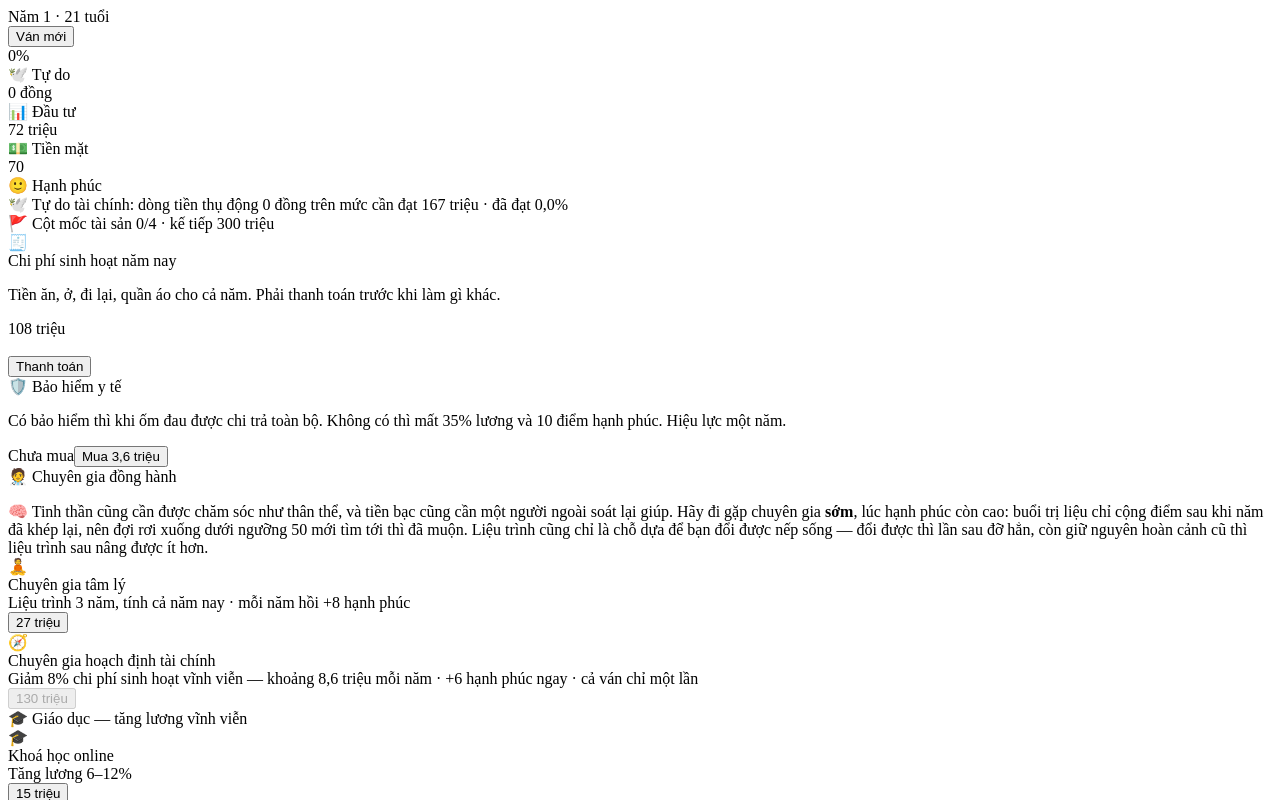
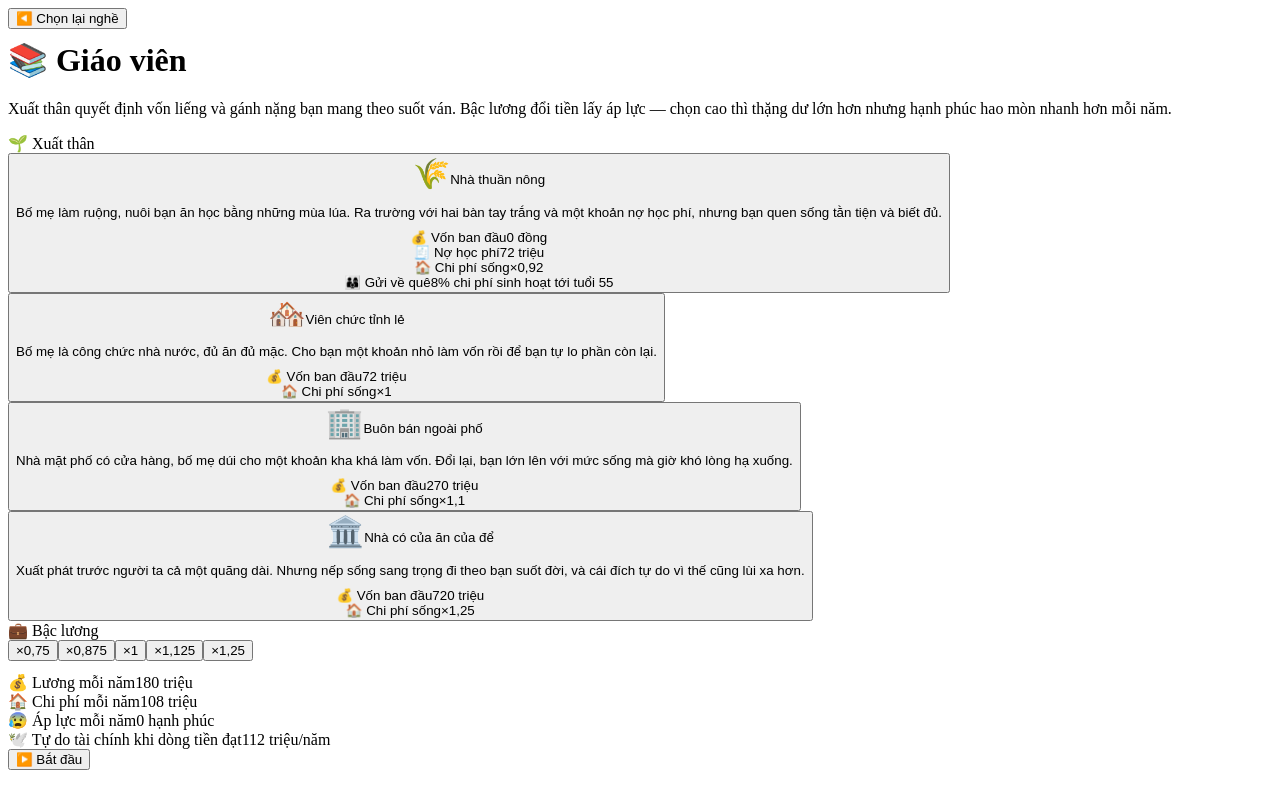
Before and after one commit to thonguyen189/cashflow, a React (Vite) app: page / in a window 1280 px wide. Both pictures are taken after a click on the button 237 px from the left and 289 px from the top of the page. Shown: the top 800 px of the page. Built offline with nearby package versions, Linux system fonts and the light colour scheme; the HTML template or start-up script is replaced by a standard one.

Commit message:
v1.6 buoc 4: man chon nghe hai buoc va so sach giai thich he so chi phi

```diff
--- a/src/App.tsx
+++ b/src/App.tsx
@@ -11,7 +11,7 @@ import {
 } from './game/engine'
 import { dinhDangTien } from './game/format'
 import { luuVan, taiVan, xoaVan } from './game/luu'
-import type { Action, GameState } from './game/types'
+import type { Action, GameState, ThietLapNhanVat } from './game/types'
 import ChonNghe from './ui/ChonNghe'
 import Hud from './ui/Hud'
 import KetThucModal from './ui/KetThucModal'
@@ -42,9 +42,9 @@ export default function App() {
     setState((s) => (s ? reducer(s, a) : s))
   }, [])
 
-  const batDau = (ngheId: string) => {
+  const batDau = (ngheId: string, thietLap: ThietLapNhanVat) => {
     setTab('trangChu')
-    setState(taoGameMoi(ngheId))
+    setState(taoGameMoi(ngheId, undefined, thietLap))
   }
 
   const veManChon = () => {
--- a/src/game/config.ts
+++ b/src/game/config.ts
@@ -365,7 +365,7 @@ export const CONFIG = {
   soDiemGiaQuaKhu: 9,
 
   /** ---------- Lưu ván ---------- */
-  luuKey: 'dong-tien-luu-v1-5',
+  luuKey: 'dong-tien-luu-v1-6',
 } as const
 
 export type Config = typeof CONFIG
--- a/src/game/engine.ts
+++ b/src/game/engine.ts
@@ -185,15 +185,21 @@ export function tienDoTuDo(s: GameState): number {
 }
 
 /**
- * Nghĩa vụ của năm đầu tiên, tính thẳng từ định nghĩa nghề.
- * Màn chọn nghề cần con số này trước khi có ván nào tồn tại.
- */
-export function nghiaVuNamDau(nghe: Nghe): Tien {
-  const canCu = Math.max(
-    nghe.luong,
-    nghe.chiPhi * CONFIG.cotTruyen.baoHiemToiThieuTheoChiPhi,
+ * Nghĩa vụ của năm đầu tiên, dùng cho màn chọn nghề. Nhận thiết lập nhân vật để
+ * con số "tự do tài chính khi dòng tiền đạt" hiện đúng ngay lúc người chơi còn
+ * đang cân nhắc — đó chính là lúc thông tin ấy có giá trị nhất.
+ */
+export function nghiaVuNamDau(
+  nghe: Nghe,
+  xuatThan: XuatThan = XUAT_THAN[1]!,
+  heSoLuongKhoiDiem = 1,
+): Tien {
+  const chiPhi = Math.round(
+    nghe.chiPhi * tinhHeSoChiPhi(false, [], 1, xuatThan, heSoLuongKhoiDiem),
   )
-  return nghe.chiPhi + Math.round(canCu * CONFIG.baoHiemTyLeLuong)
+  const luong = Math.round(nghe.luong * heSoLuongKhoiDiem)
+  const canCu = Math.max(luong, chiPhi * CONFIG.cotTruyen.baoHiemToiThieuTheoChiPhi)
+  return chiPhi + Math.round(canCu * CONFIG.baoHiemTyLeLuong)
 }
 
 /* ---------- Cột mốc tài sản ---------- */
--- a/src/game/luu.ts
+++ b/src/game/luu.ts
@@ -8,6 +8,7 @@ const KHOA_LUU_CU = [
   'dong-tien-luu-v1-2',
   'dong-tien-luu-v1-3',
   'dong-tien-luu-v1-4',
+  'dong-tien-luu-v1-5',
 ]
 
 /** Tự động lưu ván đang chơi vào localStorage. */
@@ -38,6 +39,10 @@ export function taiVan(): GameState | null {
     // Thiếu cờ này thì `daToiUuChiPhi` trả `undefined`, giới hạn "cả ván một lần"
     // của gói hoạch định tài chính biến mất mà không có dấu hiệu gì trên màn hình
     if (typeof s.daThueChuyenGiaTaiChinh !== 'boolean') return null
+    // trường của bản v1.6: ván v1.5 không có `heSoLuongKhoiDiem` nên mọi phép
+    // nhân chi phí và áp lực hạnh phúc sẽ ra NaN ngay năm đầu tiên
+    if (typeof s.heSoLuongKhoiDiem !== 'number') return null
+    if (!s.xuatThanId) return null
     return s
   } catch {
     return null
--- a/src/styles.css
+++ b/src/styles.css
@@ -528,3 +528,9 @@ table.bang th:first-child {
   font-weight: 600;
   color: var(--chu-mo);
 }
+
+/* ---------- v1.6: bước 2 màn chọn nghề — xuất thân đang chọn ---------- */
+.the-nghe-chon {
+  border-color: var(--vang);
+  box-shadow: 0 0 0 1px var(--vang);
+}
--- a/src/ui/ChonNghe.tsx
+++ b/src/ui/ChonNghe.tsx
@@ -1,9 +1,20 @@
+import { useState } from 'react'
 import { CONFIG } from '../game/config'
-import { NGHE, timUocNguyen } from '../game/content'
-import { mocTaiSanCuaNghe, nghiaVuNamDau } from '../game/engine'
+import { NGHE, XUAT_THAN, timNghe, timUocNguyen, timXuatThan } from '../game/content'
+import { mocTaiSanCuaNghe, nghiaVuNamDau, tinhHeSoChiPhi } from '../game/engine'
 import { dinhDangTien } from '../game/format'
+import type { ThietLapNhanVat, XuatThanId } from '../game/types'
 
-export default function ChonNghe({ onChon }: { onChon: (ngheId: string) => void }) {
+export default function ChonNghe({
+  onChon,
+}: {
+  onChon: (ngheId: string, thietLap: ThietLapNhanVat) => void
+}) {
+  const [ngheDaChon, setNgheDaChon] = useState<string | null>(null)
+  const [xuatThanId, setXuatThanId] = useState<XuatThanId>('vienChuc')
+  const [bacLuong, setBacLuong] = useState<number>(1)
+
+  if (ngheDaChon === null) {
     return (
       <div className="man-chon">
         <h1 className="tieu-de-lon">💰 Dòng Tiền</h1>
@@ -32,7 +43,7 @@ export default function ChonNghe({ onChon }: { onChon: (ngheId: string) => void
           const canDongTien = nghiaVuNamDau(n)
           const mocCaoNhat = mocTaiSanCuaNghe(n.id).at(-1) ?? 0
           return (
-          <button key={n.id} className="the-nghe" onClick={() => onChon(n.id)}>
+            <button key={n.id} className="the-nghe" onClick={() => setNgheDaChon(n.id)}>
               <div className="the-nghe-dau">
                 <span style={{ fontSize: 30 }}>{n.emoji}</span>
                 <span className="the-nghe-ten">{n.ten}</span>
@@ -81,3 +92,115 @@ export default function ChonNghe({ onChon }: { onChon: (ngheId: string) => void
       </div>
     )
   }
+
+  const nghe = timNghe(ngheDaChon)!
+  const xuatThan = timXuatThan(xuatThanId)!
+  const luong = Math.round(nghe.luong * bacLuong)
+  const chiPhi = Math.round(nghe.chiPhi * tinhHeSoChiPhi(false, [], 1, xuatThan, bacLuong))
+  const apLuc = Math.round((1 - bacLuong) * CONFIG.xuatThan.apLucTheoLuong)
+  const dauApLuc = apLuc > 0 ? '+' : apLuc < 0 ? '−' : ''
+  const dichTuDo = nghiaVuNamDau(nghe, xuatThan, bacLuong)
+
+  return (
+    <div className="man-chon">
+      <button className="nut-nho" onClick={() => setNgheDaChon(null)}>
+        ◀️ Chọn lại nghề
+      </button>
+      <h1 className="tieu-de-lon" style={{ marginTop: 12 }}>
+        {nghe.emoji} {nghe.ten}
+      </h1>
+      <p className="mo-ta">
+        Xuất thân quyết định vốn liếng và gánh nặng bạn mang theo suốt ván. Bậc
+        lương đổi tiền lấy áp lực — chọn cao thì thặng dư lớn hơn nhưng hạnh phúc
+        hao mòn nhanh hơn mỗi năm.
+      </p>
+
+      <div className="muc">🌱 Xuất thân</div>
+      {XUAT_THAN.map((x) => {
+        const von = Math.round(luong * x.tyLeVonBanDau)
+        const no = Math.round(luong * x.tyLeNoBanDau)
+        const heSoChiPhiChu = `×${String(x.heSoChiPhiSong).replace('.', ',')}`
+        return (
+          <button
+            key={x.id}
+            className={`the-nghe${xuatThanId === x.id ? ' the-nghe-chon' : ''}`}
+            onClick={() => setXuatThanId(x.id)}
+          >
+            <div className="the-nghe-dau">
+              <span style={{ fontSize: 30 }}>{x.emoji}</span>
+              <span className="the-nghe-ten">{x.ten}</span>
+            </div>
+            <p className="mo-ta" style={{ marginBottom: 10 }}>
+              {x.moTa}
+            </p>
+            <div className="hang">
+              <span className="hang-nhan">💰 Vốn ban đầu</span>
+              <span className="hang-gia-tri duong">{dinhDangTien(von)}</span>
+            </div>
+            {no > 0 && (
+              <div className="hang">
+                <span className="hang-nhan">🧾 Nợ học phí</span>
+                <span className="hang-gia-tri am">{dinhDangTien(no)}</span>
+              </div>
+            )}
+            <div className="hang">
+              <span className="hang-nhan">🏠 Chi phí sống</span>
+              <span className="hang-gia-tri">{heSoChiPhiChu}</span>
+            </div>
+            {x.tyLePhungDuong > 0 && (
+              <div className="hang">
+                <span className="hang-nhan">👨‍👩‍👦 Gửi về quê</span>
+                <span className="hang-gia-tri am">
+                  {Math.round(x.tyLePhungDuong * 100)}% chi phí sinh hoạt tới tuổi{' '}
+                  {x.phungDuongDenTuoi}
+                </span>
+              </div>
+            )}
+          </button>
+        )
+      })}
+
+      <div className="muc">💼 Bậc lương</div>
+      <div className="hang-nut">
+        {CONFIG.xuatThan.bacLuong.map((bac) => (
+          <button
+            key={bac}
+            className={`nut${bacLuong === bac ? ' nut-chinh' : ''}`}
+            onClick={() => setBacLuong(bac)}
+          >
+            ×{String(bac).replace('.', ',')}
+          </button>
+        ))}
+      </div>
+
+      <div className="the" style={{ marginTop: 12 }}>
+        <div className="hang">
+          <span className="hang-nhan">💰 Lương mỗi năm</span>
+          <span className="hang-gia-tri">{dinhDangTien(luong)}</span>
+        </div>
+        <div className="hang">
+          <span className="hang-nhan">🏠 Chi phí mỗi năm</span>
+          <span className="hang-gia-tri am">{dinhDangTien(chiPhi)}</span>
+        </div>
+        <div className="hang">
+          <span className="hang-nhan">😰 Áp lực mỗi năm</span>
+          <span className={`hang-gia-tri${apLuc > 0 ? ' duong' : apLuc < 0 ? ' am' : ''}`}>
+            {dauApLuc}
+            {Math.abs(apLuc)} hạnh phúc
+          </span>
+        </div>
+        <div className="hang">
+          <span className="hang-nhan">🕊️ Tự do tài chính khi dòng tiền đạt</span>
+          <span className="hang-gia-tri duong">{dinhDangTien(dichTuDo)}/năm</span>
+        </div>
+      </div>
+
+      <button
+        className="nut nut-chinh nut-rong"
+        onClick={() => onChon(ngheDaChon, { xuatThanId, heSoLuongKhoiDiem: bacLuong })}
+      >
+        ▶️ Bắt đầu
+      </button>
+    </div>
+  )
+}
--- a/src/ui/TabSoSach.tsx
+++ b/src/ui/TabSoSach.tsx
@@ -18,6 +18,7 @@ import {
   traNoMoiNam,
   tuoiHienTai,
   xeDangCo,
+  xuatThanHienTai,
 } from '../game/engine'
 import { dinhDangTien, dinhDangPhanTram } from '../game/format'
 import type { GameState, LoaiBaoHiemXe } from '../game/types'
@@ -91,6 +92,28 @@ export default function TabSoSach({ state }: { state: GameState }) {
     </span>
   )
 
+  // Ba hệ số nhân vào chi phí sinh hoạt do thiết lập nhân vật (v1.6) — chỉ hiện
+  // nhãn nào đang thật sự có hiệu lực, cạnh nhãn "đã tối ưu" sẵn có, để người
+  // chơi tra được vì sao chi phí của mình khác con số gốc của nghề.
+  const xuatThan = xuatThanHienTai(state)
+  const dangPhungDuong =
+    xuatThan.tyLePhungDuong > 0 && tuoiHienTai(state) <= xuatThan.phungDuongDenTuoi
+  const heSoBacLuong =
+    1 + (state.heSoLuongKhoiDiem - 1) * CONFIG.xuatThan.loiSongTheoLuong
+  const nhanHeSoChiPhi = (
+    <>
+      {xuatThan.heSoChiPhiSong !== 1 && (
+        <span> · 🏠 lối sống ×{xuatThan.heSoChiPhiSong.toFixed(2).replace('.', ',')}</span>
+      )}
+      {dangPhungDuong && (
+        <span> · 👨‍👩‍👦 phụng dưỡng +{Math.round(xuatThan.tyLePhungDuong * 100)}%</span>
+      )}
+      {state.heSoLuongKhoiDiem !== 1 && (
+        <span> · 💼 bậc lương ×{heSoBacLuong.toFixed(2).replace('.', ',')}</span>
+      )}
+    </>
+  )
+
   return (
     <>
       <div className="muc">💵 Dòng tiền một năm</div>
@@ -120,7 +143,9 @@ export default function TabSoSach({ state }: { state: GameState }) {
           </div>
         )}
         <div className="hang">
-          <span className="hang-nhan">Chi phí sinh hoạt{ghiChuToiUuChiPhi}</span>
+          <span className="hang-nhan">
+            Chi phí sinh hoạt{nhanHeSoChiPhi}{ghiChuToiUuChiPhi}
+          </span>
           <span className="hang-gia-tri am">−{dinhDangTien(state.chiPhiHangNam)}</span>
         </div>
         <div className="hang">
@@ -163,7 +188,9 @@ export default function TabSoSach({ state }: { state: GameState }) {
           <span className="hang-gia-tri duong">{dinhDangTien(dongTien)}</span>
         </div>
         <div className="hang">
-          <span className="hang-nhan">Chi phí sinh hoạt{ghiChuToiUuChiPhi}</span>
+          <span className="hang-nhan">
+            Chi phí sinh hoạt{nhanHeSoChiPhi}{ghiChuToiUuChiPhi}
+          </span>
           <span className="hang-gia-tri am">−{dinhDangTien(state.chiPhiHangNam)}</span>
         </div>
         <div className="hang">
```
Also changed, not shown: 1 other file (tests, documents, lock files or other folders). Lines whose indentation alone changed are shown as unchanged.
